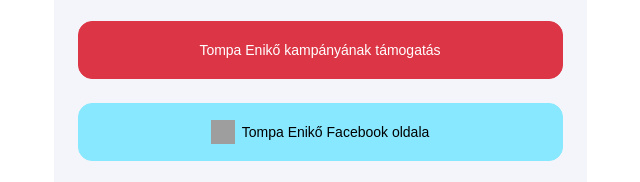
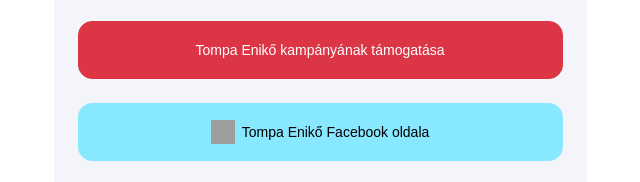
Before and after one commit to erosb/tompaeniko-hu, a website built with Parcel: page src/index.html in a window 1280 px wide. Shown: the part 745-927 px from the top of the page, 320-960 px from the left. Built offline with nearby package versions, Linux system fonts and the light colour scheme; grey boxes are pictures that could not be loaded; a web font is replaced by a local one.

Commit message:
typo fix

```diff
--- a/src/index.html
+++ b/src/index.html
@@ -223,7 +223,7 @@
           <aside class="d-flex flex-column gap-4">
             <a class="btn btn-danger btn-enlarge"
               href="https://adomanyozas.magyartisza.hu/c/hajdubihar.02?source=web_aloldal" target="_blank">Tompa Enikő
-              kampányának támogatás</a>
+              kampányának támogatása</a>
             <a class="btn btn-info btn-enlarge" href="https://www.facebook.com/profile.php?id=61584043558744"
               target="_blank">
               <img decoding="auto" width="24" height="24"
```
